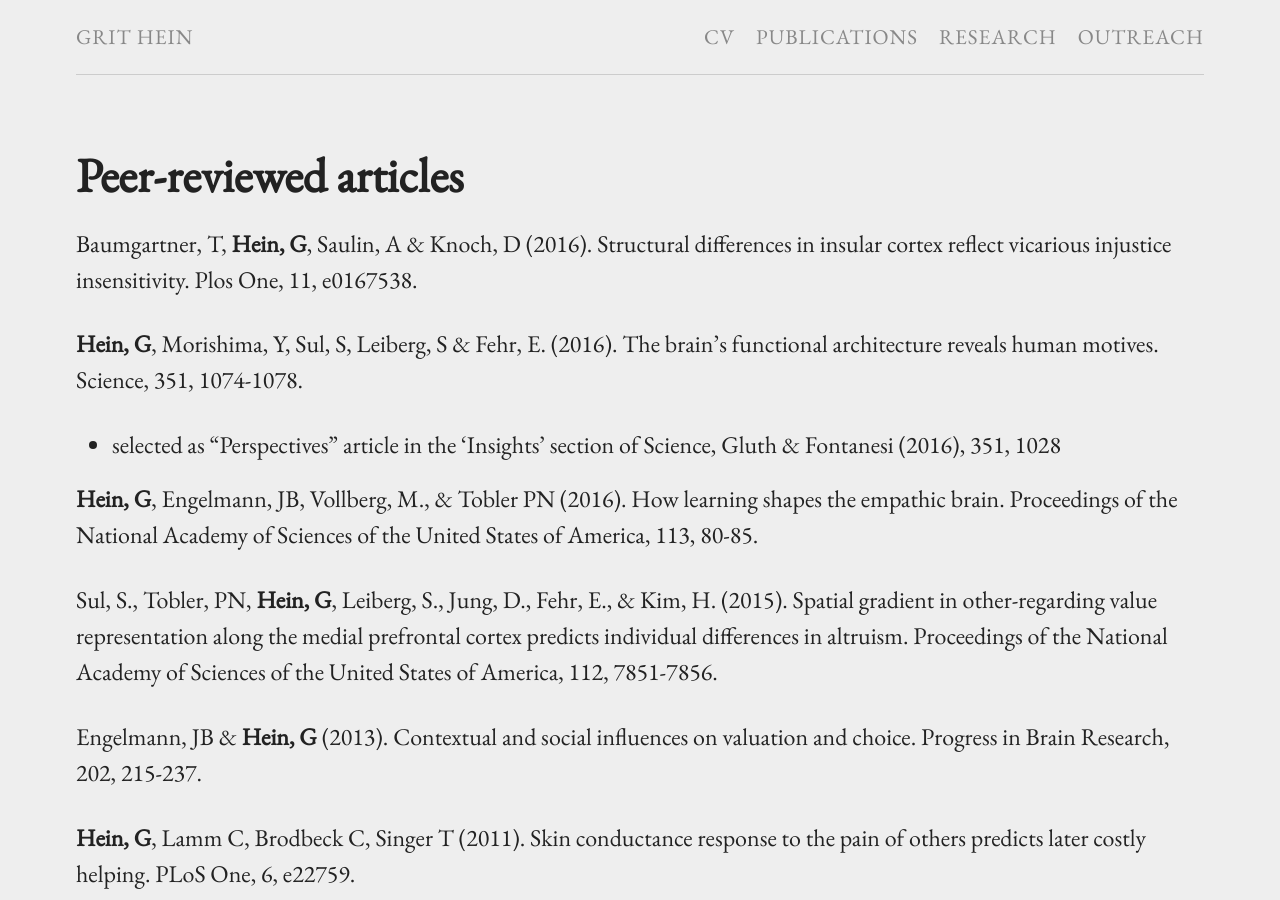
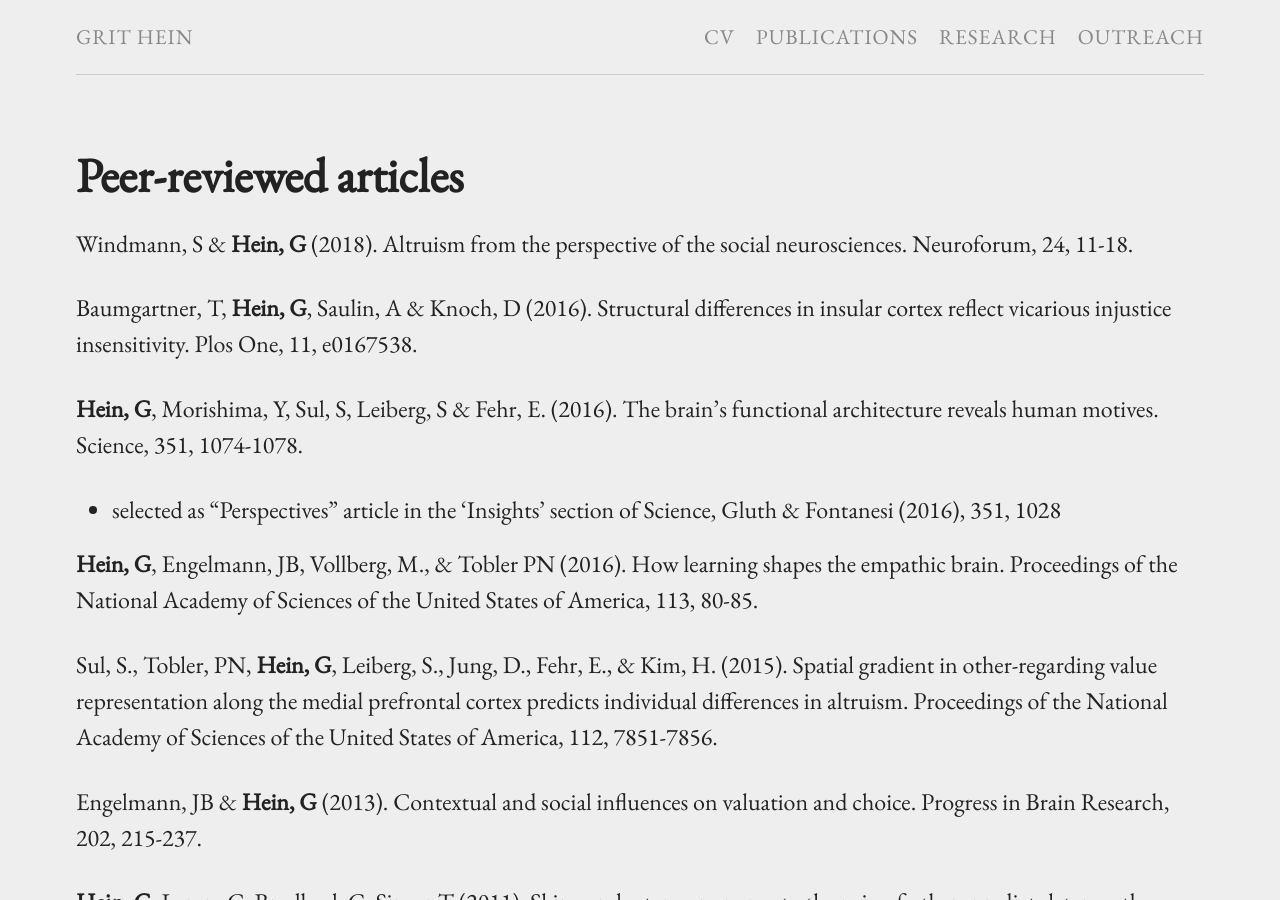
Before and after one commit to grithein/grithein, a Jekyll site: the page built from publications.md, in a window 1280 px wide and 900 px high. Built offline with Jekyll 4.4.1, drawn with Linux system fonts in a browser that asks for light colours.

Commit message:
Update from Forestry.io - publications.md

```diff
--- a/publications.md
+++ b/publications.md
@@ -5,11 +5,13 @@ permalink: "/publications/"
 ---
 # Peer-reviewed articles
 
+Windmann, S & **Hein, G** (2018). Altruism from the perspective of the social neurosciences. Neuroforum, 24, 11-18.
+
 Baumgartner, T, **Hein, G**, Saulin, A & Knoch, D (2016). Structural differences in insular cortex reflect vicarious injustice insensitivity. Plos One, 11, e0167538.
 
 **Hein, G**, Morishima, Y, Sul, S, Leiberg, S & Fehr, E. (2016). The brain’s functional architecture reveals human motives. Science, 351, 1074-1078.
 
-*   selected as “Perspectives” article in the ‘Insights’ section of Science, Gluth & Fontanesi (2016), 351, 1028
+* selected as “Perspectives” article in the ‘Insights’ section of Science, Gluth & Fontanesi (2016), 351, 1028
 
 **Hein, G**, Engelmann, JB, Vollberg, M., & Tobler PN (2016). How learning shapes the empathic brain. Proceedings of the National Academy of Sciences of the United States of America, 113, 80-85.
 
@@ -19,12 +21,12 @@ Engelmann, JB & **Hein, G** (2013). Contextual and social influences on valuatio
 
 **Hein, G**, Lamm C, Brodbeck C, Singer T (2011). Skin conductance response to the pain of others predicts later costly helping. PLoS One, 6, e22759.
 
-*   recommended by The Faculty of 1000, Iriki A: F1000 Recommendation of [Hein G et al., PLoS ONE 2011, 6(8):e22759]. Faculty of 1000, 26 Sep 2011.
+* recommended by The Faculty of 1000, Iriki A: F1000 Recommendation of \[Hein G et al., PLoS ONE 2011, 6(8):e22759\]. Faculty of 1000, 26 Sep 2011.
 
 **Hein, G**, Silani, G, Preuschoff, K, Batson, CD, Singer, T (2010). Neural responses to ingroup and outgroup members’ suffering predict individual differences in costly helping. Neuron, 68, 149-160.
 
-*   selected as “Research Highlight“ in Nature (2010), 467, 754.
-*   recommended by The Faculty of 1000, Masuda N: F1000Prime Recommendation of [Hein G et al., Neuron 2010, 68(1):149-60]. In F1000Prime, 18 Feb 2015.
+* selected as “Research Highlight“ in Nature (2010), 467, 754.
+* recommended by The Faculty of 1000, Masuda N: F1000Prime Recommendation of \[Hein G et al., Neuron 2010, 68(1):149-60\]. In F1000Prime, 18 Feb 2015.
 
 Naumer, MJ, Ratz, L, Yalachkov, Y, Polony, A, Doehrmann, O, van de Ven, V, Müller, NG., Kaiser, J, & **Hein, G** (2010). Visuo-haptic convergence in a corticocerebellar network. European Journal of Neuroscience, 31, 1730-1736.
 
@@ -34,11 +36,11 @@ Naumer, MJ, Doehrmann O, Müller NG, Kaiser J, Muckli L, & **Hein, G** (2008). L
 
 **Hein, G**, Fuhrmann Alpert, G, Tsai, N, Naumer, M.J, & Knight, RT (2008). Temporal characteristics of audiovisual information flow. Journal of Neuroscience, 28, 5344-5349.
 
-*   selected as “Journal Club” article in the Journal of Neuroscience, Liang et al. (2008), 28, 8861-8862.
+* selected as “Journal Club” article in the Journal of Neuroscience, Liang et al. (2008), 28, 8861-8862.
 
 **Hein, G**, & Knight, RT (2008). Superior temporal sulcus – It’s my area: Or is it? Journal of Cognitive Neuroscience, 12, 2125-2136.
 
-*   recommended by The Faculty of 1000, Scott S: F1000 Recommendation of [Hein G and Knight RT, J Cogn Neurosci 2008, 20(12):2125-36]. Faculty of 1000, 23 May 2008.
+* recommended by The Faculty of 1000, Scott S: F1000 Recommendation of \[Hein G and Knight RT, J Cogn Neurosci 2008, 20(12):2125-36\]. Faculty of 1000, 23 May 2008.
 
 **Hein, G**, Alink, A, Kleinschmidt, A, & Mueller, NG (2008). The attentional blink modulates activity in early visual cortex. Journal of Cognitive Neuroscience, 21, 197-206.
 
@@ -62,10 +64,10 @@ Friederici, AD, Kotz, SA, Werheid. K, **Hein, G**, & von Cramon, DY (2003). Synt
 
 Singer, T, & **Hein, G** (2012).Human empathy through the lens of psychology and social neuroscience. In F.B.M. de Waal & P.F. Ferrari (eds.), The primate mind, pp. 158-174, Cambridge, MA: Harvard University Press.
 
-*   see book review in Nature (2012), 482, 158.
+* see book review in Nature (2012), 482, 158.
 
 **Hein, G** (2011). Glück in den Neurowissenschaften: Was zeigen bildgebende Verfahren? In D. Thomä, C. Henning, O.Mitcherlich (eds.), Glück: Ein interdisziplinäres Handbuch, pp. 374-383, Stuttgart: Metzler.
 
-**Hein, G** & Singer, T (2009). Neuroscience meets social psychology: an integrative approach to human empathy and prosocial behavior. M. Mikulincer, & P.R. Shaver (eds). Prosocial Motives, Emotions, and Behavior. The better Angels of Our Nature, pp. 109–125\. Washington DC: APA press.
+**Hein, G** & Singer, T (2009). Neuroscience meets social psychology: an integrative approach to human empathy and prosocial behavior. M. Mikulincer, & P.R. Shaver (eds). Prosocial Motives, Emotions, and Behavior. The better Angels of Our Nature, pp. 109–125. Washington DC: APA press.
 
 **Hein, G**, & Henning, C (2007). Wahrnehmung im Gehirn – über Limits, Optimierung und ihre Implikationen für die Neuroökonomie. In B. Priddat (ed.), Neuroökonomie: neue Theorien zu Konsum, Marketing und emotionalem Verhalten in der Ökonomie, pp. 109-123, Marburg, Metropolis.
```
